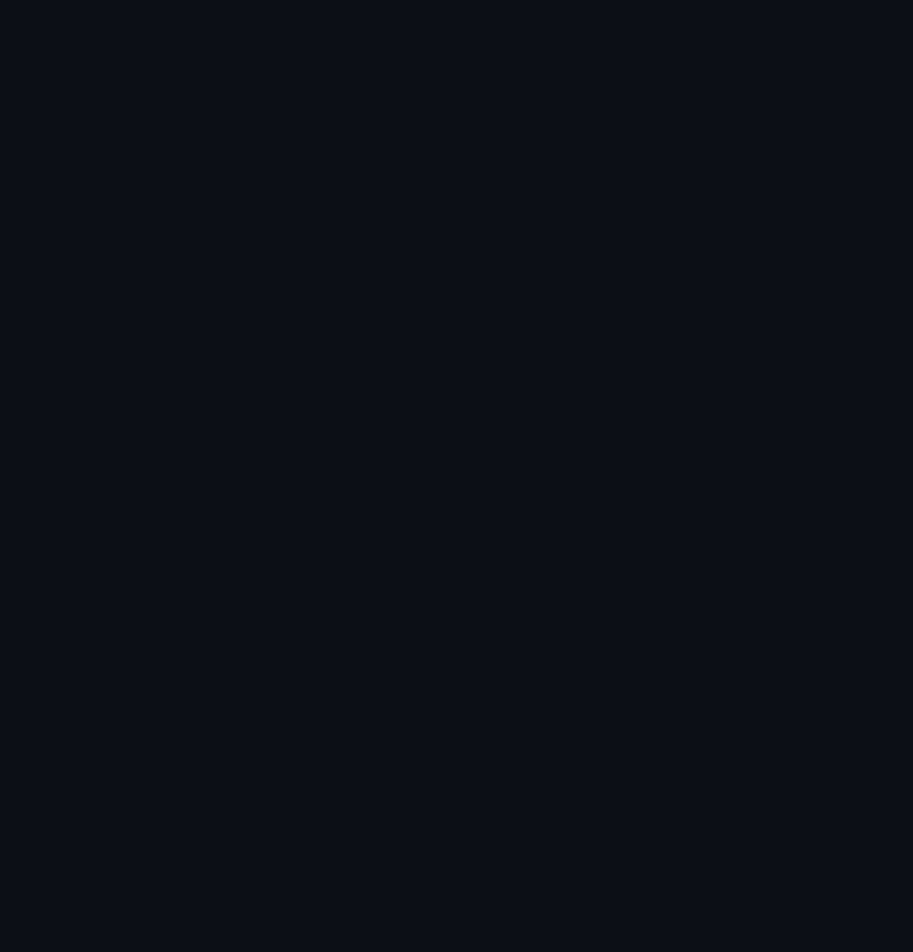
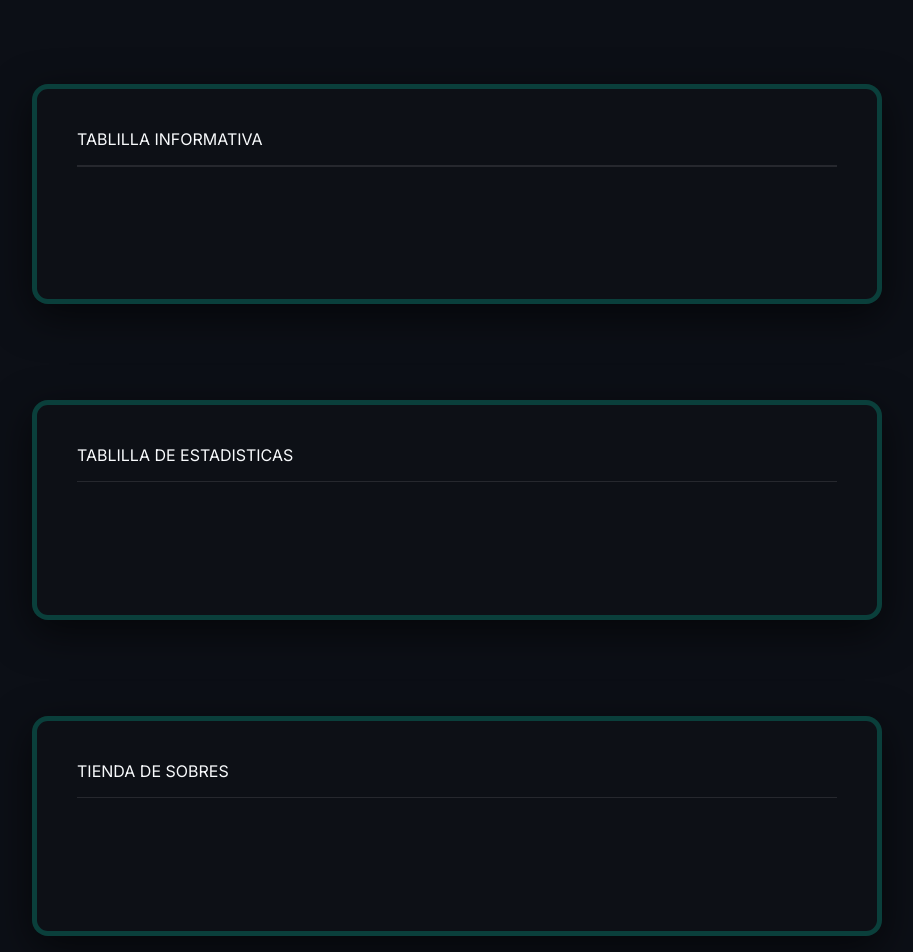
Before and after one commit to Escudo5/ft_Transcendence, a React (Vite) app in the folder frontend/: page /inventario in a window 1280 px wide. Shown: the part 140-1092 px from the top of the page, without its empty margins (183-1096 px from the left). Before the commit the page ends 864 px from the top, so only its background shows below. Built offline with nearby package versions, Linux system fonts and the light colour scheme.

Commit message:
tablillas nuevas

```diff
--- a/frontend/src/components/Inventario.jsx
+++ b/frontend/src/components/Inventario.jsx
@@ -7,7 +7,7 @@ function Inventario() {
     navigate('/home');
   };
 
-  const clickSobre = () => {
+  const clickMochila = () => {
     navigate('/sobre');
   };
 
@@ -18,15 +18,15 @@ function Inventario() {
         className="back-btn-link"
         style={{
           padding: '0',
-          fontSize: '1rem',      // Tamaño del texto
+          fontSize: '1rem',
           cursor: 'pointer',
-          width: '150px',        // Ancho fijo rectangular
-          height: '60px',        // Alto fijo elegante (un poco más bajo que los 70px del círculo)
-          borderRadius: '8px',   // Esquinas ligeramente suavizadas, no circulares
-          position: 'absolute',  // Coordenadas fijas en la pantalla
-          top: '2.5rem',         // Centrado verticalmente respecto al botón de la derecha
-          left: '2rem',          // Anclado a la izquierda
-          display: 'flex',       // Centrado perfecto del texto con Flexbox
+          width: '150px',
+          height: '60px',
+          borderRadius: '8px',
+          position: 'absolute',
+          top: '2.5rem',
+          left: '2rem',
+          display: 'flex',
           alignItems: 'center',
           justifyContent: 'center'
         }}
@@ -39,7 +39,7 @@ function Inventario() {
   const renderBotonSobre = () => {
     return (
       <button
-        onClick={clickSobre}
+        onClick={clickMochila}
         className="back-btn-link"
         style={{
           padding: '0',
@@ -47,22 +47,110 @@ function Inventario() {
           cursor: 'pointer',
           width: '70px',
           height: '70px',
-          borderRadius: '50%', // Lo hace circular
+          borderRadius: '50%',
           position: 'absolute',
           top: '2rem',
           right: '2rem',
-          // Estas tres líneas centran el texto "SOBRE" perfectamente en medio
           display: 'flex',
           alignItems: 'center',
           justifyContent: 'center'
         }}
       >
-        SOBRE
+        MOCHILA
       </button>
     );
   };
 
-  // Aquí es donde en el futuro podréis cambiar el fondo, meter las tablas, etc.
+  const renderTablillaInformativa = () => {
+    return (
+      <div
+        className="control-panel"
+        style={{
+          width: '100%',
+          maxWidth: '850px',
+          height: '220px',
+          margin: '10rem auto 2rem auto',
+          padding: '2.5rem',
+          backgroundColor: 'rgba(20, 20, 27, 0.2)',
+          border: '5px solid rgba(0, 255, 204, 0.2)',
+          borderRadius: '16px',
+          boxShadow: '0 12px 40px rgba(0, 0, 0, 0.6)',
+          display: 'flex',
+          flexDirection: 'column',
+          gap: '1.5rem'
+        }}
+      >
+        <div style={{ borderBottom: '2px solid rgba(255,255,255,0.1)', paddingBottom: '1rem' }}>
+          TABLILLA INFORMATIVA
+        </div>
+
+        <div></div>
+
+        <div style={{ display: 'flex', justifyContent: 'flex-end' }}></div>
+      </div>
+    );
+  };
+
+  const renderTablillaEstadisticas = () => {
+    return (
+      <div
+        className="control-panel"
+        style={{
+          width: '100%',
+          maxWidth: '850px',
+          height: '220px',
+          margin: '2rem auto',
+          padding: '2.5rem',
+          backgroundColor: 'rgba(20, 20, 27, 0.2)',
+          border: '5px solid rgba(0, 255, 204, 0.2)',
+          borderRadius: '16px',
+          boxShadow: '0 12px 40px rgba(0, 0, 0, 0.6)',
+          display: 'flex',
+          flexDirection: 'column',
+          gap: '1.5rem'
+        }}
+      >
+        <div style={{ borderBottom: '1px solid rgba(255,255,255,0.1)', paddingBottom: '1rem' }}>
+          TABLILLA DE ESTADISTICAS
+        </div>
+
+        <div></div>
+
+        <div style={{ display: 'flex', justifyContent: 'flex-end' }}></div>
+      </div>
+    );
+  };
+
+  const renderTiendaSobres = () => {
+    return (
+      <div
+        className="control-panel"
+        style={{
+          width: '100%',
+          maxWidth: '850px',
+          height: '220px',
+          margin: '2rem auto',
+          padding: '2.5rem',
+          backgroundColor: 'rgba(20, 20, 27, 0.2)',
+          border: '5px solid rgba(0, 255, 204, 0.2)',
+          borderRadius: '16px',
+          boxShadow: '0 12px 40px rgba(0, 0, 0, 0.6)',
+          display: 'flex',
+          flexDirection: 'column',
+          gap: '1.5rem'
+        }}
+      >
+        <div style={{ borderBottom: '1px solid rgba(255,255,255,0.1)', paddingBottom: '1rem' }}>
+          TIENDA DE SOBRES
+        </div>
+
+        <div></div>
+
+        <div style={{ display: 'flex', justifyContent: 'flex-end' }}></div>
+      </div>
+    );
+  };
+
   const PaginaInventario = () => {
     return (
       <div className="app-container" style={{ position: 'relative', minHeight: '100vh', padding: '2rem' }}>
@@ -71,8 +159,9 @@ function Inventario() {
 
         {renderBotonSobre()}
 
-        {/*{renderTablaEstadisticas()} */}
-        {/* {renderTiendaSobres()} */}
+        {renderTablillaInformativa()}
+        {renderTablillaEstadisticas()}
+        {renderTiendaSobres()}
 
       </div>
     );
```
Also changed, not shown: 1 other file (tests, documents, lock files or other folders).
